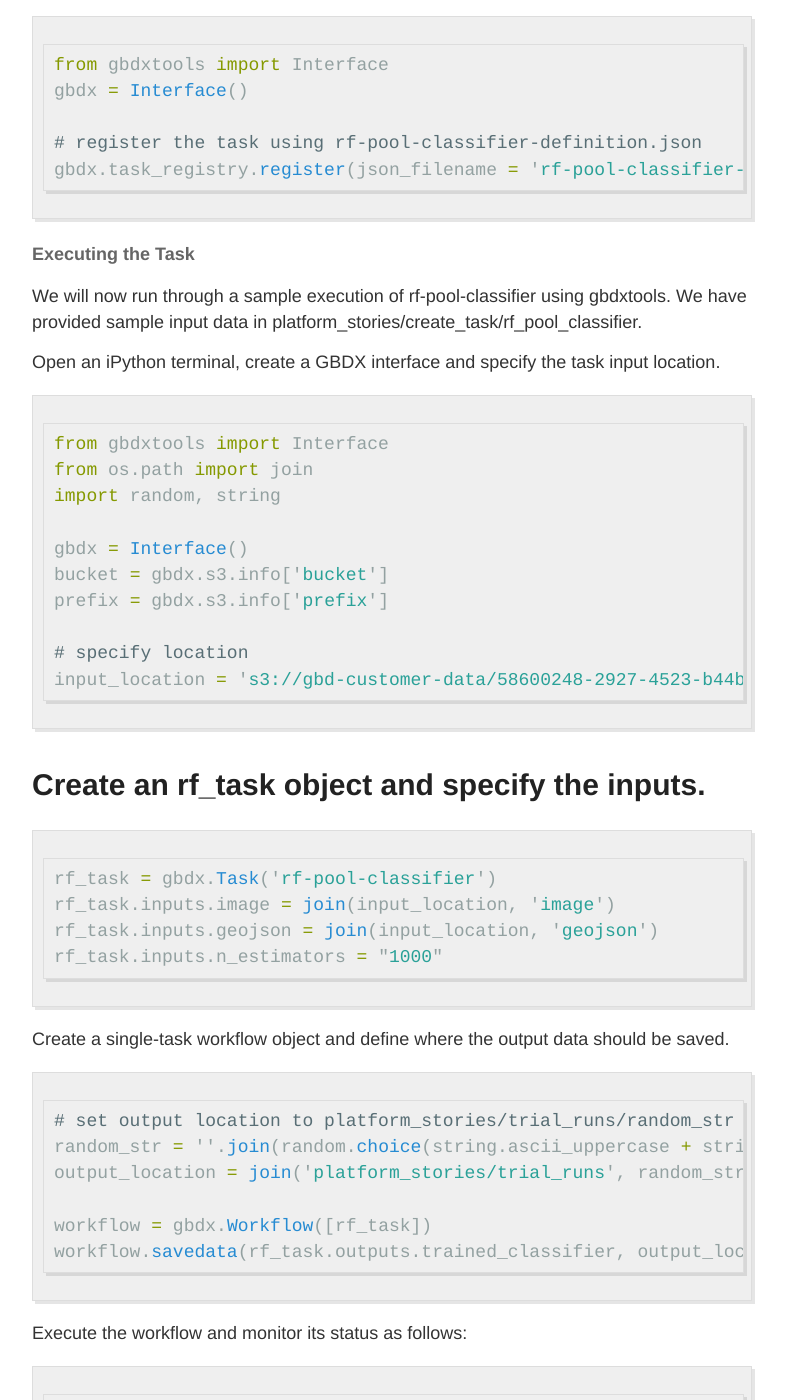
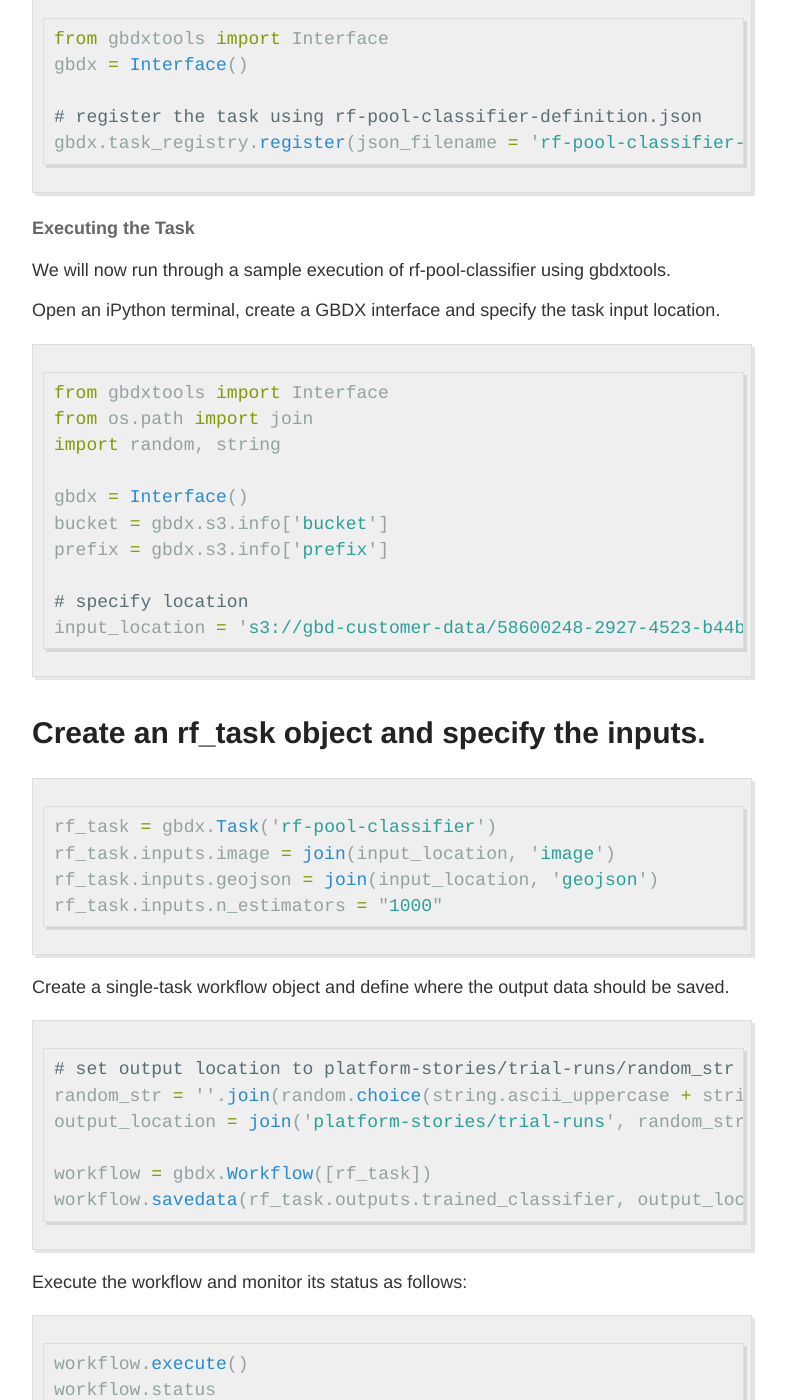
Before and after one commit to neoocm/PlatformStories.github.io, a Jekyll site: the page built from _posts/2016-9-30-create-task.md, in a window 1280 px wide and 1400 px high, scrolled down 30003 px. Shown: the whole window, without its empty margins (248-1034 px from the left). Built offline with Jekyll 4.4.1, drawn with Linux system fonts in a browser that asks for light colours; some of the changed text lies outside the part shown.

Commit message:
changed underscores to dashes for input urls

````diff
--- a/_posts/2016-9-30-create-task.md
+++ b/_posts/2016-9-30-create-task.md
@@ -574,7 +574,7 @@
 gbdx = Interface()
 
 # specify S3 location of input files
-input_location = 's3://gbd-customer-data/58600248-2927-4523-b44b-5fec3d278c09/platform_stories/create_task/hello_gbdx/data_in/'
+input_location = 's3://gbd-customer-data/58600248-2927-4523-b44b-5fec3d278c09/platform-stories/create-task/hello_gbdx/data_in/'
 
 # create task object
 hello_task = gbdx.Task('hello-gbdx')
@@ -588,10 +588,9 @@
 # define a single-task workflow
 workflow = gbdx.Workflow([hello_task])
 
-# save contents of data_out in
-# platform_stories/trial_runs/random_str within your bucket/prefix
+# save contents of data_out in platform-stories/trial-runs/random_str within your bucket/prefix
 output_str = ''.join(random.choice(string.ascii_uppercase + string.digits) for _ in range(20))
-output_location = join('platform_stories/trial_runs', output_str)
+output_location = join('platform-stories/trial-runs', output_str)
 workflow.savedata(hello_task.outputs.data_out, output_location)
 
 Execute the workflow and monitor its status as follows:
@@ -863,7 +862,7 @@
 from os.path import join
 gbdx = Interface()
 
-input_location = 's3://gbd-customer-data/58600248-2927-4523-b44b-5fec3d278c09/platform_stories/create_task/rf_pool_classifier'
+input_location = 's3://gbd-customer-data/58600248-2927-4523-b44b-5fec3d278c09/platform-stories/create-task/rf_pool_classifier'
 
 # download the image strip (will take a couple minutes)
 gbdx.s3.download(join(input_location, 'image'), './image/')
@@ -961,7 +960,6 @@
 #### Executing the Task
 
 We will now run through a sample execution of rf-pool-classifier using gbdxtools.
-We have provided sample input data in platform_stories/create_task/rf_pool_classifier.
 
 Open an iPython terminal, create a GBDX interface and specify the task input location.
 
@@ -975,7 +973,7 @@
 prefix = gbdx.s3.info['prefix']
 
 # specify location
-input_location = 's3://gbd-customer-data/58600248-2927-4523-b44b-5fec3d278c09/platform_stories/create_task/rf_pool_classifier'
+input_location = 's3://gbd-customer-data/58600248-2927-4523-b44b-5fec3d278c09/platform-stories/create-task/rf_pool_classifier'
 ```
 
 # Create an rf_task object and specify the inputs.
@@ -990,9 +988,9 @@
 Create a single-task workflow object and define where the output data should be saved.
 
 ```python
-# set output location to platform_stories/trial_runs/random_str within your bucket/prefix
+# set output location to platform-stories/trial-runs/random_str within your bucket/prefix
 random_str = ''.join(random.choice(string.ascii_uppercase + string.digits) for _ in range(20))
-output_location = join('platform_stories/trial_runs', random_str)
+output_location = join('platform-stories/trial-runs', random_str)
 
 workflow = gbdx.Workflow([rf_task])
 workflow.savedata(rf_task.outputs.trained_classifier, output_location)
@@ -1601,7 +1599,7 @@
 
 gbdx = Interface()
 
-input_location = 's3://gbd-customer-data/58600248-2927-4523-b44b-5fec3d278c09/platform_stories/create_task/train_cnn'
+input_location = 's3://gbd-customer-data/58600248-2927-4523-b44b-5fec3d278c09/platform-stories/create-task/train_cnn'
 ```
 
 Create a cnn_task object and specify the inputs.
@@ -1616,9 +1614,9 @@
 Create a single-task workflow object and specify where the output data should be saved.
 
 ```python
-# set output location to platform_stories/trial_runs/random_str within your bucket/prefix
+# set output location to platform-stories/trial-runs/random_str within your bucket/prefix
 random_str = ''.join(random.choice(string.ascii_uppercase + string.digits) for _ in range(20))
-output_location = join('platform_stories/trial_runs', random_str)
+output_location = join('platform-stories/trial-runs', random_str)
 
 workflow = gbdx.Workflow([cnn_task])
 workflow.savedata(cnn_task.outputs.trained_model, output_location)
````
Also changed, not shown: _posts/2016-9-8-swimming-pools.md (+5 -5 lines).
